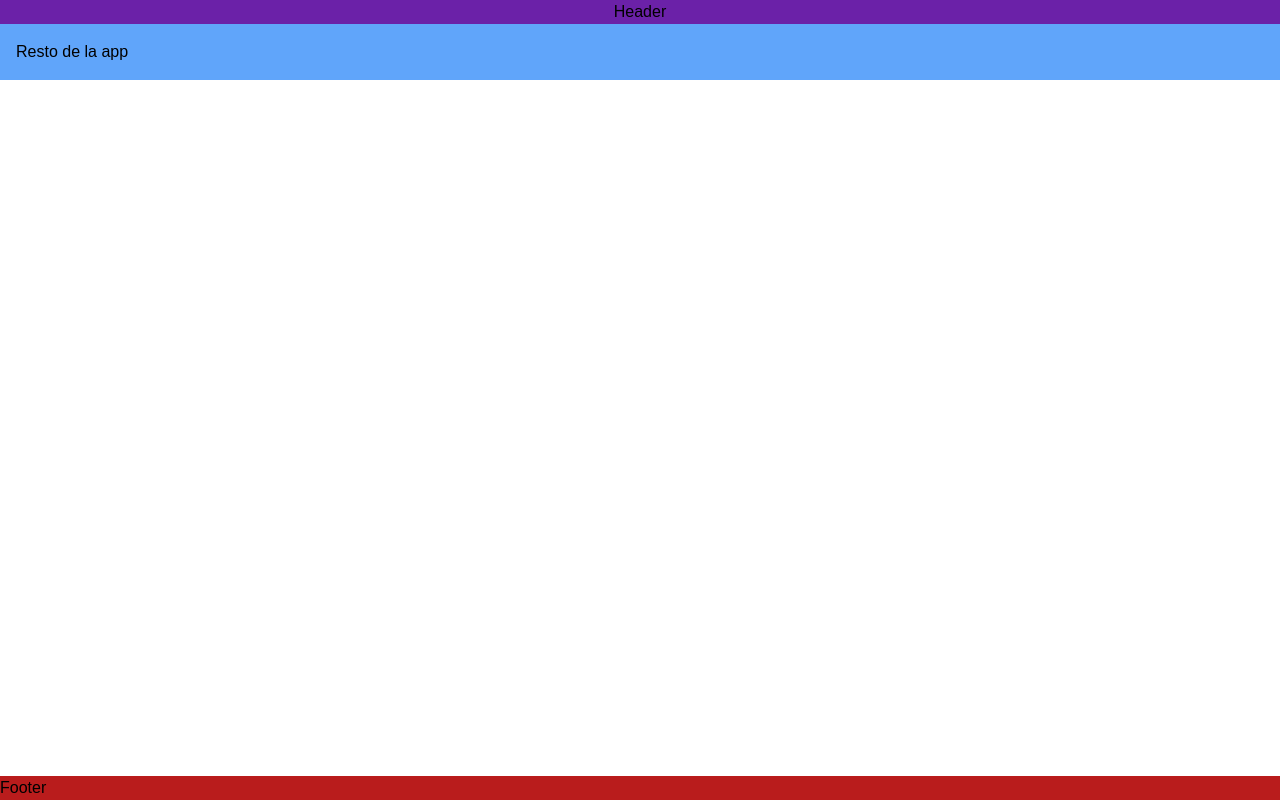
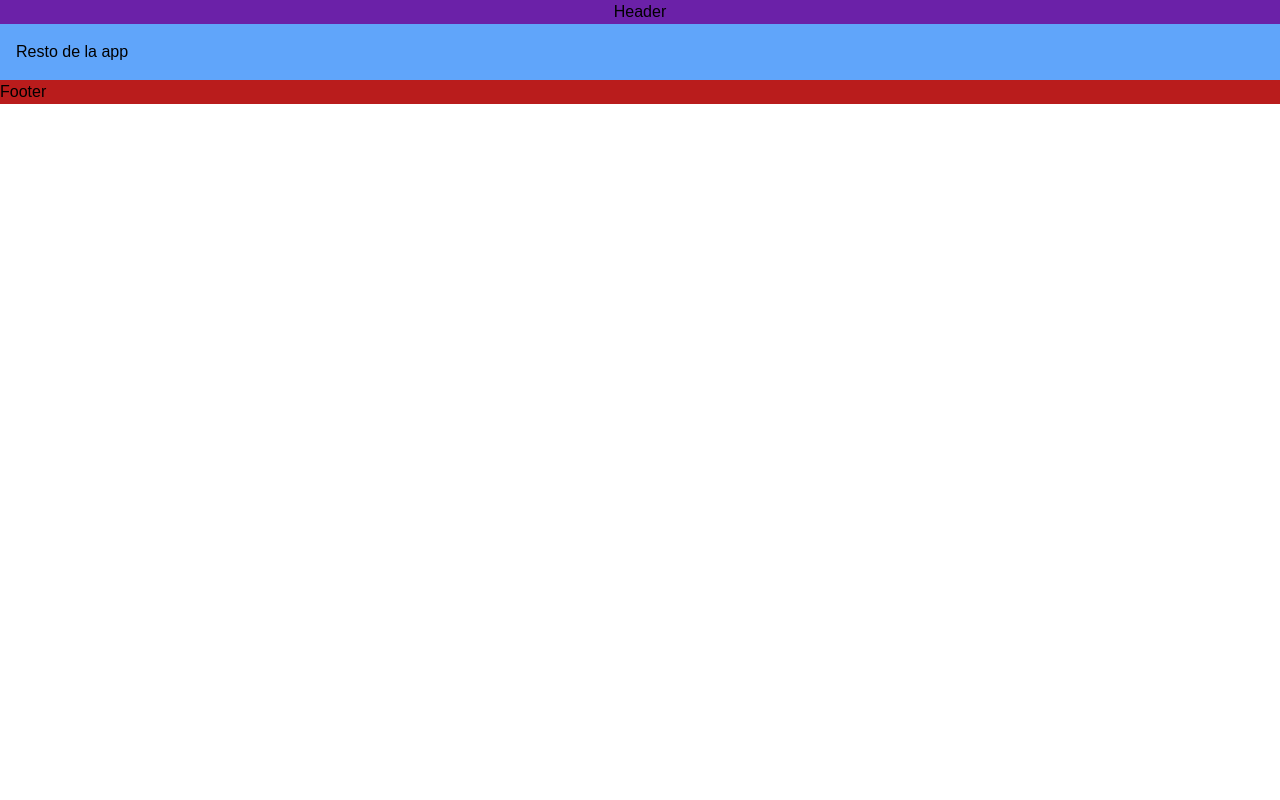
Before and after one commit to BryanGordon/pass-generator-project, a React (Vite) app: page / in a window 1280 px wide. Built offline with nearby package versions, Linux system fonts and the light colour scheme; a web font is replaced by a local one.

Commit message:
Change app structure

```diff
--- /dev/null
+++ b/src/components/Instructions.tsx
@@ -0,0 +1,7 @@
+export function Instructions () {
+  return (
+    <article>
+      Instructions to generate a password
+    </article>
+  )
+}
--- a/src/index.css
+++ b/src/index.css
@@ -8,7 +8,8 @@ html {
   font-family: 'SUSE', sans-serif;
 }
 
-body {
+.container {
+  min-width: 100vw;
   min-height: 100vh;
   display: flex;
   flex-direction: column;
```
